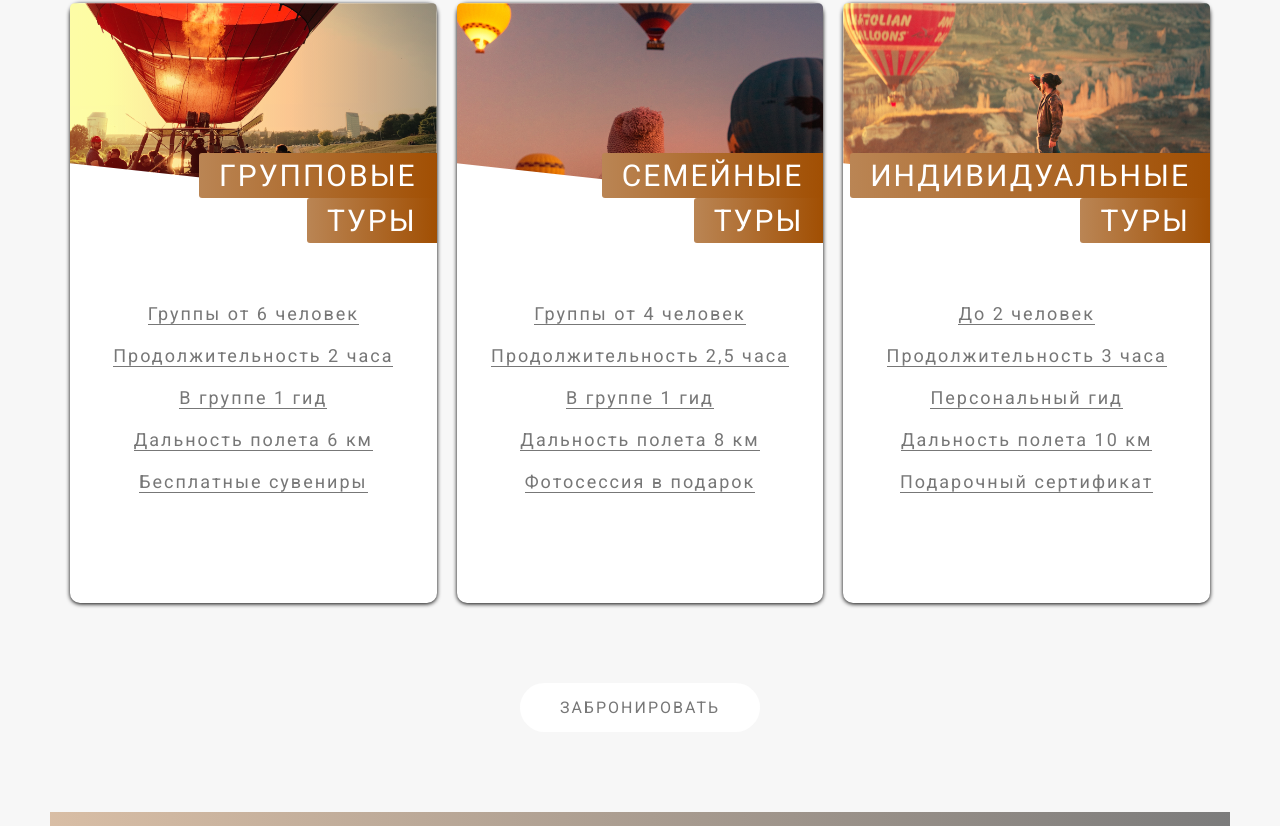
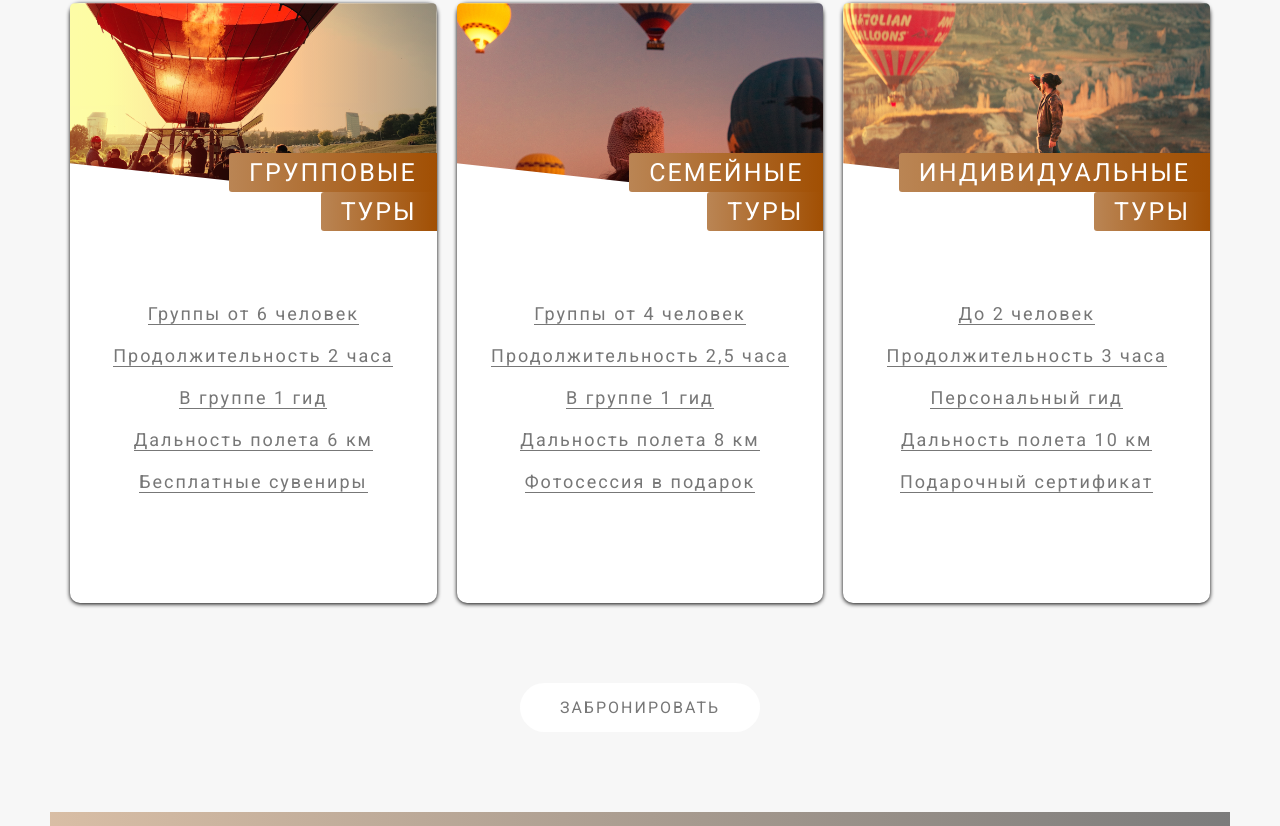
Before and after one commit to ivanitskii-ivan/Balloon-Tours-, a plain HTML site: page index.html in a window 1280 px wide. Shown: the part 2914-3740 px from the top of the page. Drawn offline with Linux system fonts and the light colour scheme; grey boxes are pictures that could not be loaded.

Commit message:
fix sass style media screen

```diff
--- a/sass/components/_card-feedback.sass
+++ b/sass/components/_card-feedback.sass
@@ -6,11 +6,12 @@
     box-shadow: 1rem 2rem 4rem #2b2929
     z-index: 10001
     @include screen(tab-port)
+        width: 100%
         transform: skewX(356deg)
         flex-direction: column
         align-items: center
         display: flex
-    gap: 5rem
+        gap: 5rem
     &>*
         transform: skewX(-330deg)
         @include screen(tab-port)
--- a/sass/components/_card-rotate.sass
+++ b/sass/components/_card-rotate.sass
@@ -21,6 +21,8 @@
         height: 100%
         transition: .3s all
         transform-style: preserve-3d
+        @include screen(tab-port)
+            box-shadow: 2px 5px 10px #575353
         @include screen(phone)
             position: relative
             height: auto
@@ -30,13 +32,13 @@
         position: absolute
         top: 15rem
         right: 0
-        font-size: 3rem
+        font-size: 2.5rem
         z-index: 1000
         text-align: end
         @include screen(tab-port)
             top: 47rem
             right: 0
-            font-size: 6rem
+            font-size: 5rem
         span
             display: inline-block
             background: linear-gradient(90deg, $color-brown-light, $color-brown-dark)
--- a/sass/components/_form.sass
+++ b/sass/components/_form.sass
@@ -31,7 +31,8 @@
         width: 30rem
         gap: 1rem
         @include screen(tab-port)
-           width: 40rem
+           width: 100%
+           max-width: 40rem
         @include screen(small-phone)
             width: 100%
 
--- a/sass/layout/_footer.sass
+++ b/sass/layout/_footer.sass
@@ -1,7 +1,7 @@
 .section-footer
     background: linear-gradient(0deg, rgba($color-brown-light,0.7 ) 0.03%, rgba(1,1,1, 0.7 )99.94%)
     width: 100%
-    height: 55rem
+    min-height: 55rem
     &__container
         padding: 12rem 2rem 0 12rem
         @include screen(tab-port)
--- a/sass/layout/_section-book.sass
+++ b/sass/layout/_section-book.sass
@@ -1,10 +1,10 @@
 .section-book
     &__bg
-        background: linear-gradient(114deg, rgba(255, 255, 255, 0.7) 0%,rgba(255, 255, 255, 0.7) 58%, rgb(186, 133, 84) 58%, rgba(161, 79, 3, 0.762429972) 80%),url('../Img/photo-ballons-1.png')center / cover no-repeat
+        background: linear-gradient(114deg, rgba(255, 255, 255, 0.7) 0%,rgba(255, 255, 255, 0.7) 58%, rgb(186, 133, 84) 58%, rgba(161, 79, 3, 0.762429972) 80%),url('../img/photo-ballons-1.png')center / cover no-repeat
         width: 100%
         height: 50rem
         @include  screen(tab-port)
             height: 58rem
-            background: linear-gradient(114deg, rgba(255, 255, 255, 0.7) 0%,rgba(255, 255, 255, 0.7)),url('../Img/photo-ballons-1.png')center / cover no-repeat
+            background: linear-gradient(114deg, rgba(255, 255, 255, 0.7) 0%,rgba(255, 255, 255, 0.7)),url('../img/photo-ballons-1.png')center / cover no-repeat
         @include  screen(phone)
             height: 62rem
```
Also changed, not shown: css/style.min.css, 1 other file.
